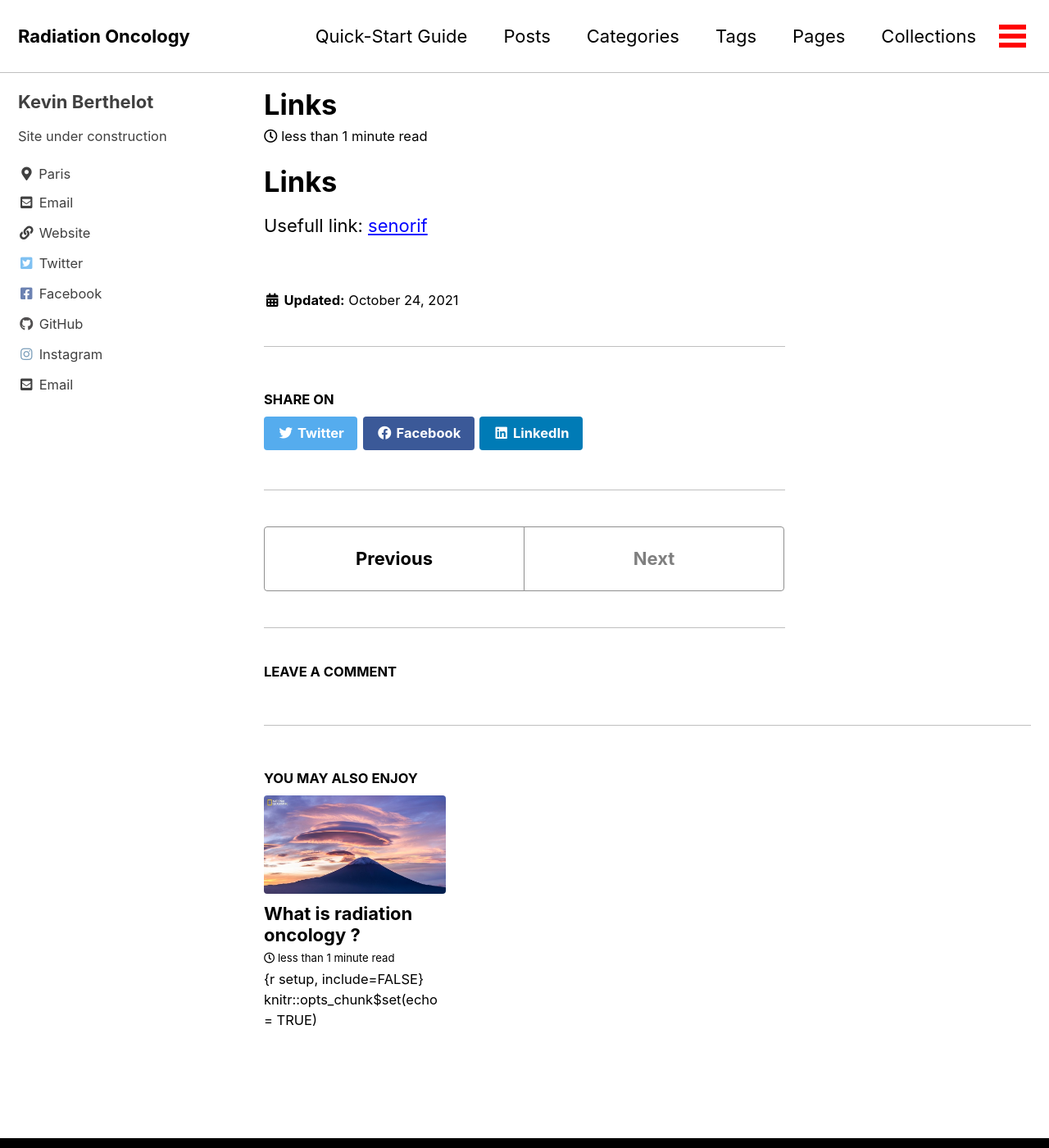
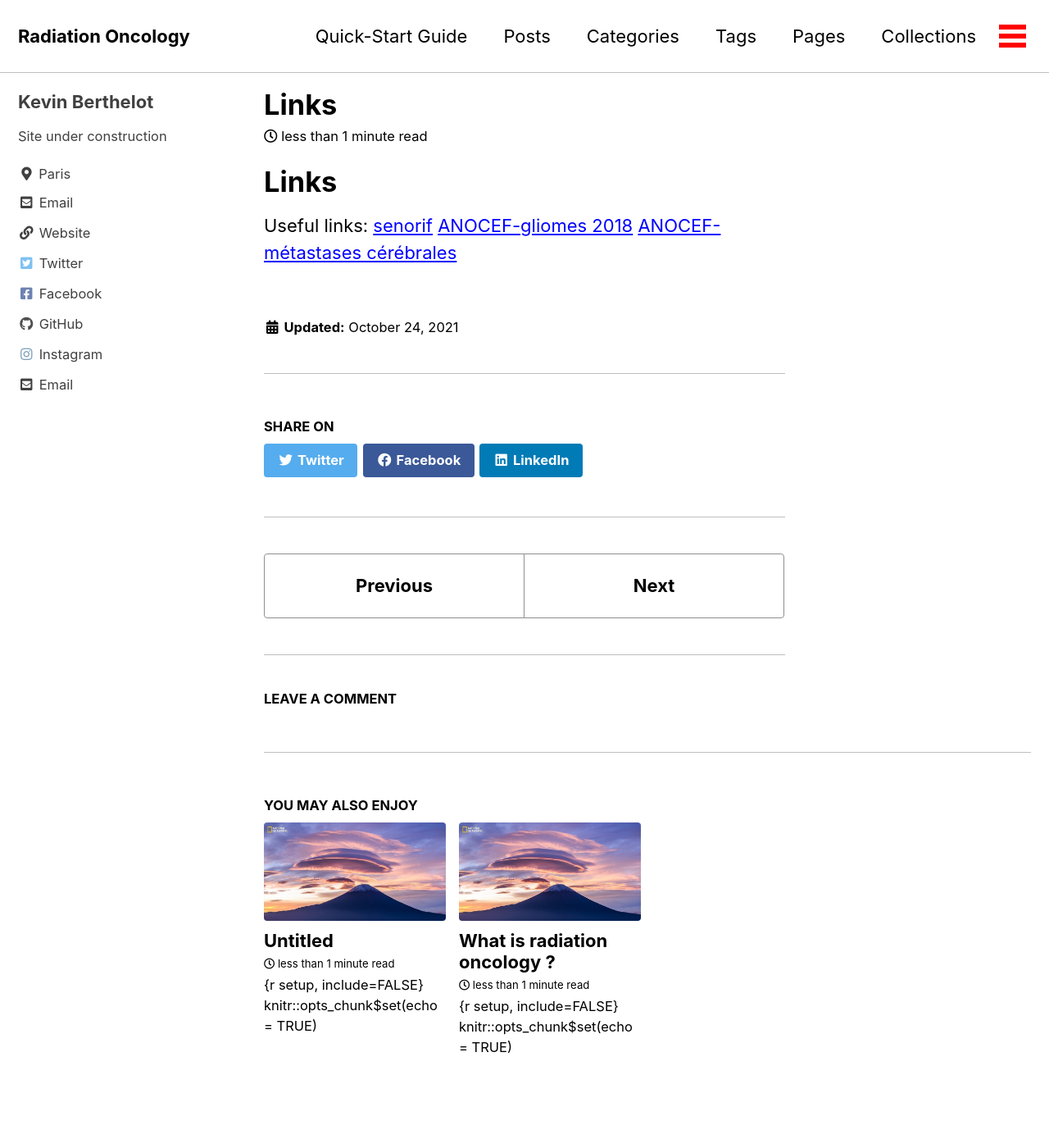
Before and after one commit to drkevinberthelot/kevinberthelot.github.io, a Jekyll site: the page built from _posts/2021-10-24-Links.md, in a window 1280 px wide and 1400 px high. Shown: the whole window at 82% size. Built offline with Jekyll 4.4.1, drawn with Linux system fonts in a browser that asks for light colours; cached includes are drawn as plain includes; comment, search, counter and statistics services are not loaded.

Commit message:
Add glioma post

````diff
--- a/_posts/2021-10-24-Links.md
+++ b/_posts/2021-10-24-Links.md
@@ -1,5 +1,7 @@
 Links
 ================
 
-Usefull link:
+Useful links:
 [senorif](https://www.gustaveroussy.fr/sites/default/files/referentiel-senorif-2021-2022.pdf)
+[ANOCEF-gliomes 2018](https://www.anocef.org/download.php?modele=anocef_referentiel_gliomes3-4_2018)
+[ANOCEF-métastases cérébrales](https://www.anocef.org/download.php?modele=anocef_referentiel_meta_cerebrales)
--- /dev/null
+++ b/_posts/2021-11-01-Glioma.md
@@ -0,0 +1,30 @@
+---
+title: "Untitled"
+output: github_document
+---
+
+```{r setup, include=FALSE}
+knitr::opts_chunk$set(echo = TRUE)
+```
+
+## GitHub Documents
+
+This is an R Markdown format used for publishing markdown documents to GitHub. When you click the **Knit** button all R code chunks are run and a markdown file (.md) suitable for publishing to GitHub is generated.
+
+## Including Code
+
+You can include R code in the document as follows:
+
+```{r cars}
+summary(cars)
+```
+
+## Including Plots
+
+You can also embed plots, for example:
+
+```{r pressure, echo=FALSE}
+plot(pressure)
+```
+
+Note that the `echo = FALSE` parameter was added to the code chunk to prevent printing of the R code that generated the plot.
````
